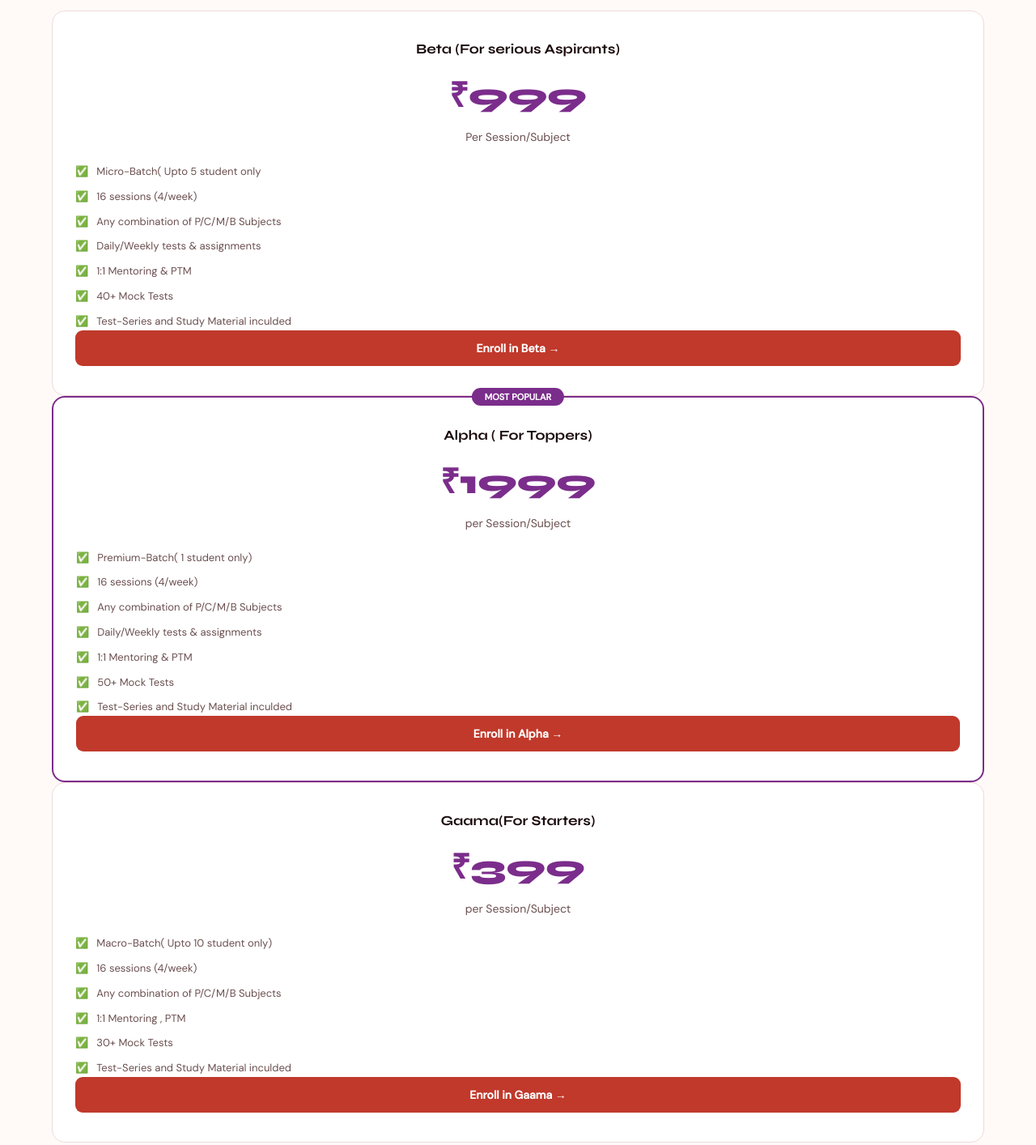
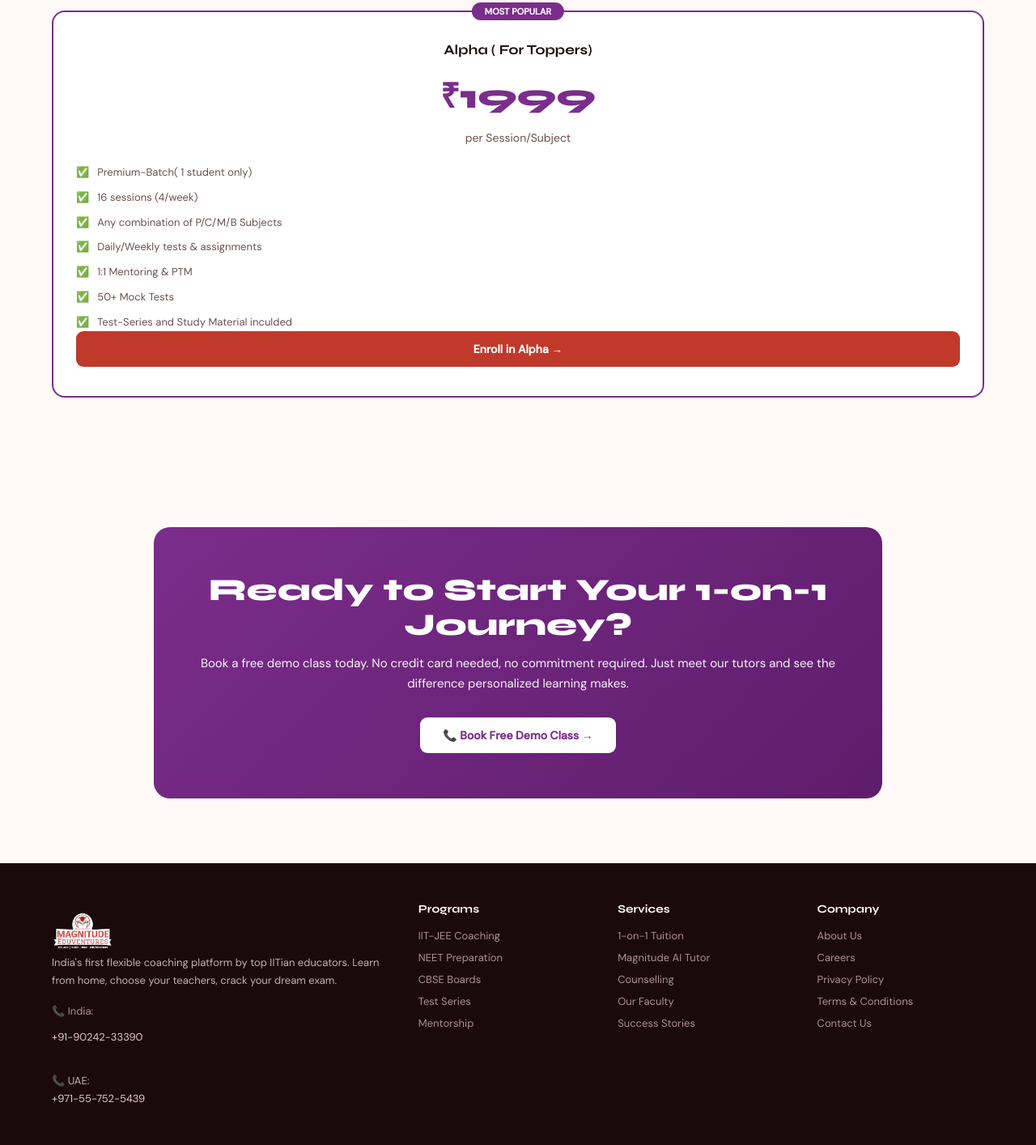
Before and after one commit to therocks03/Magnitude, a plain HTML site: page one-to-one.html in a window 1280 px wide. Shown: the part 3349-4763 px from the top of the page at 81% size. Drawn offline with Linux system fonts and the light colour scheme.

Commit message:
Update one-to-one.html

```diff
--- a/one-to-one.html
+++ b/one-to-one.html
@@ -1211,22 +1211,6 @@
     <h2>Simple, Transparent Pricing</h2>
     <p class="ssub">No hidden fees. No long-term contracts. Pay monthly, cancel anytime.</p>
   </div>
-  <div class="grid1">
-    <div class="card price-card">
-      <div class="card-title">Beta (For serious Aspirants)</div>
-      <div class="price">₹999</div>
-      <div class="period">Per Session/Subject</div>
-      <ul class="check-list" style="margin-top:24px">
-        <li>Micro-Batch( Upto 5 student only</li>
-        <li>16 sessions (4/week)</li>
-        <li>Any combination of P/C/M/B Subjects</li>
-        <li>Daily/Weekly tests & assignments</li>
-        <li>1:1 Mentoring & PTM </li>
-         <li>40+ Mock Tests</li>
-        <li>Test-Series and Study Material inculded</li>
-      </ul>
-      <a href="https://magnitudeacademy.ingeniumedu.com/courses/buyCourse/MjA4OA==/MjE4MjQ=" class="btn-r" target="_blank" style="width:100%;justify-content:center">Enroll in Beta →</a>
-    </div>
     <div class="card price-card" style="border:2px solid var(--purple);position:relative">
       <div style="position:absolute;top:-12px;left:50%;transform:translateX(-50%);background:var(--purple);color:#fff;padding:4px 16px;border-radius:50px;font-size:11px;font-weight:700">MOST POPULAR</div>
       <div class="card-title">Alpha ( For Toppers)</div>
@@ -1243,22 +1227,7 @@
       </ul>
        <a href="https://magnitudeacademy.ingeniumedu.com/courses/buyCourse/MjA4OA==/MjE4MjU=" class="btn-r" target="_blank" style="width:100%;justify-content:center">Enroll in Alpha →</a>
     </div>
-    <div class="card price-card">
-      <div class="card-title">Gaama(For Starters) </div>
-      <div class="price">₹399</div>
-      <div class="period">per Session/Subject</div>
-      <ul class="check-list" style="margin-top:24px">
-        <li>Macro-Batch( Upto 10 student only) </li>
-        <li>16 sessions (4/week)</li>
-        <li>Any combination of P/C/M/B Subjects</li>
-      <li>1:1 Mentoring , PTM</li>
-              <li>30+ Mock Tests</li>
-        <li>Test-Series and Study Material inculded</li>
-      </ul>
-  <a href="https://magnitudeacademy.ingeniumedu.com/courses/buyCourse/MjA4OA==/MjE3ODQ=" class="btn-r" target="_blank" style="width:100%;justify-content:center">Enroll in Gaama →</a>
-  </div>
-  </div>
-</section>
+  </section>
 
 <!-- CTA -->
 <section class="sec">
```
